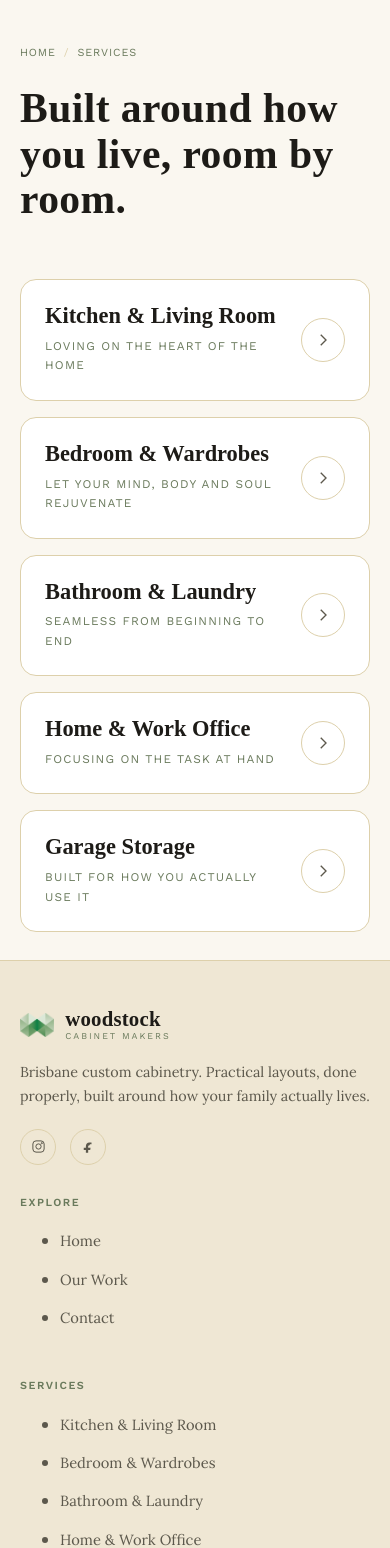
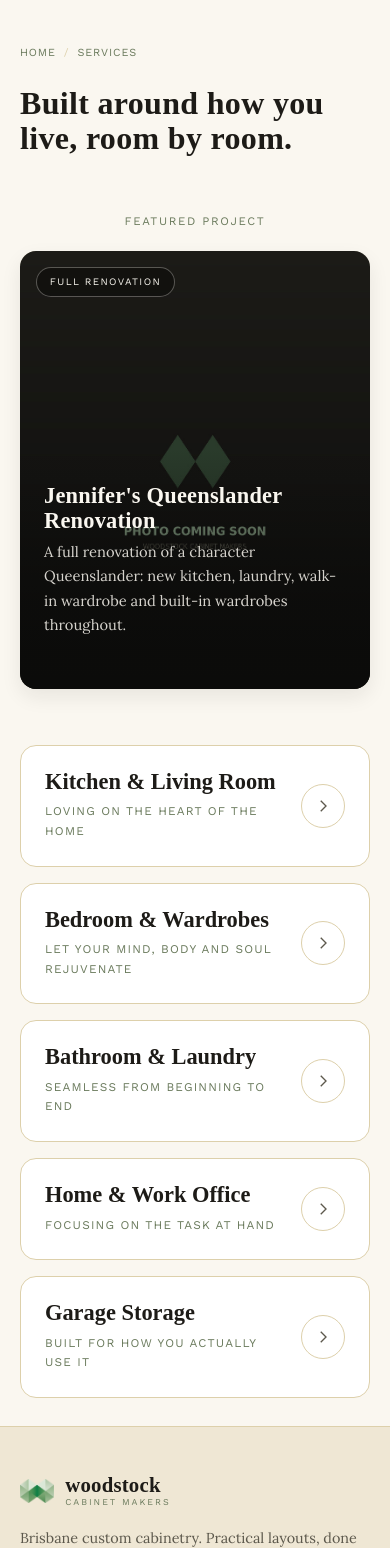
Before and after one commit to mostofanayem/Woodstock-cabinetmakers-website, a PHP site: page /services/index.html in a window 390 px wide; the page is wider, and only the part inside the window is pictured. Shown: the part 130-1678 px from the top of that part. Run offline with PHP 8.4, Linux system fonts and the light colour scheme; some web fonts are replaced.

Commit message:
Shrink inner-page headline size, add a featured project to Services
- Inner-page h1s (page-header context: services, projects, 404) now
  step down from the hero's full display scale (was clamp(2.6rem, 6vw,
  5rem), same as the hero itself) to clamp(2rem, 4.2vw, 3.3rem) — the
  Services headline in particular was wrapping to two oversized lines.
  Hero keeps its own larger size via .hero h1, untouched.
- Added a "Featured Project" section directly under the Services
  headline: a single centered project-card (Jennifer's Queenslander
  Renovation, chosen since it spans kitchen, laundry and wardrobes —
  several of the five categories this page lists), reusing the same
  overlay-on-photo component and hover behaviour as the homepage's
  project cards. Fixed a mobile overflow where the 16:9 banner ratio
  was too short for the overlay text at narrow widths; it switches to
  the taller 4:5 ratio used elsewhere on the site below 560px.

Co-Authored-By: Claude Sonnet 5 <noreply@anthropic.com>
Claude-Session: https://claude.ai/code/session_01N9CRESQwL9QJotFnvXfHQ1

```diff
--- a/404.html
+++ b/404.html
@@ -10,7 +10,7 @@
 <link rel="preconnect" href="https://fonts.googleapis.com">
 <link rel="preconnect" href="https://fonts.gstatic.com" crossorigin>
 <link href="https://fonts.googleapis.com/css2?family=Italiana&family=Lora:ital,wght@0,400..700;1,400..700&family=Work+Sans:wght@400;500;600;700&display=swap" rel="stylesheet">
-<link rel="stylesheet" href="assets/css/style.css?v=20261114">
+<link rel="stylesheet" href="assets/css/style.css?v=20261115">
 </head>
 <body>
 <header class="site-nav">
--- a/assets/css/style.css
+++ b/assets/css/style.css
@@ -728,6 +728,9 @@ a:hover > .img-frame::after, .project-card:hover .img-frame::after { opacity: 1;
    Inner page headers (services / projects / 404)
    ========================================================================== */
 .page-header { padding-block: clamp(2.75rem, 6vw, 4.5rem) clamp(1.75rem, 3.5vw, 2.75rem); }
+/* Inner-page titles step down from the hero's full display scale — the
+   hero is the one place on the site that should own the biggest type. */
+.page-header h1 { font-size: clamp(2rem, 4.2vw, 3.3rem); max-width: 18em; }
 .breadcrumbs {
   font-family: var(--font-label); font-size: 0.68rem; letter-spacing: 0.08em; text-transform: uppercase;
   color: var(--label); margin-bottom: 1.5rem; display: flex; gap: 0.5rem; align-items: center; flex-wrap: wrap;
@@ -784,6 +787,13 @@ a:hover > .img-frame::after, .project-card:hover .img-frame::after { opacity: 1;
 
 @media (max-width: 560px) {
   .service-list__item { padding: 1.5rem; }
+}
+
+.featured-label { font-family: var(--font-label); font-size: 0.72rem; letter-spacing: 0.14em; text-transform: uppercase; color: var(--label); text-align: center; margin-bottom: 1.25rem; }
+.featured-project-card { max-width: 680px; margin-inline: auto; }
+.featured-project-card .img-frame { aspect-ratio: 16 / 9; }
+@media (max-width: 560px) {
+  .featured-project-card .img-frame { aspect-ratio: 4 / 5; }
 }
 
 .fitted-grid { display: grid; grid-template-columns: repeat(auto-fill, minmax(260px, 1fr)); gap: 1.75rem; }
--- a/index.html
+++ b/index.html
@@ -18,7 +18,7 @@
 <link rel="preconnect" href="https://fonts.googleapis.com">
 <link rel="preconnect" href="https://fonts.gstatic.com" crossorigin>
 <link href="https://fonts.googleapis.com/css2?family=Italiana&family=Lora:ital,wght@0,400..700;1,400..700&family=Work+Sans:wght@400;500;600;700&display=swap" rel="stylesheet">
-<link rel="stylesheet" href="assets/css/style.css?v=20261114">
+<link rel="stylesheet" href="assets/css/style.css?v=20261115">
 <script type="application/ld+json">
 {
   "@context": "https://schema.org",
@@ -350,7 +350,7 @@
   </div>
 </footer>
 
-<script src="assets/js/main.js?v=20261114"></script>
+<script src="assets/js/main.js?v=20261115"></script>
 <script>document.getElementById('year').textContent = new Date().getFullYear();</script>
 </body>
 </html>
--- a/projects/debbies-entertainment-kitchen-wardrobe.php
+++ b/projects/debbies-entertainment-kitchen-wardrobe.php
@@ -11,7 +11,7 @@
 <link rel="preconnect" href="https://fonts.googleapis.com">
 <link rel="preconnect" href="https://fonts.gstatic.com" crossorigin>
 <link href="https://fonts.googleapis.com/css2?family=Italiana&family=Lora:ital,wght@0,400..700;1,400..700&family=Work+Sans:wght@400;500;600;700&display=swap" rel="stylesheet">
-<link rel="stylesheet" href="../assets/css/style.css?v=20261114">
+<link rel="stylesheet" href="../assets/css/style.css?v=20261115">
 </head>
 <body>
 <a class="skip-link" href="#main">Skip to content</a>
@@ -131,7 +131,7 @@
   </div>
 </footer>
 
-<script src="../assets/js/main.js?v=20261114"></script>
+<script src="../assets/js/main.js?v=20261115"></script>
 <script>document.getElementById('year').textContent = new Date().getFullYear();</script>
 </body>
 </html>
--- a/projects/index.html
+++ b/projects/index.html
@@ -11,7 +11,7 @@
 <link rel="preconnect" href="https://fonts.googleapis.com">
 <link rel="preconnect" href="https://fonts.gstatic.com" crossorigin>
 <link href="https://fonts.googleapis.com/css2?family=Italiana&family=Lora:ital,wght@0,400..700;1,400..700&family=Work+Sans:wght@400;500;600;700&display=swap" rel="stylesheet">
-<link rel="stylesheet" href="../assets/css/style.css?v=20261114">
+<link rel="stylesheet" href="../assets/css/style.css?v=20261115">
 </head>
 <body>
 <a class="skip-link" href="#main">Skip to content</a>
@@ -175,7 +175,7 @@
   </div>
 </footer>
 
-<script src="../assets/js/main.js?v=20261114"></script>
+<script src="../assets/js/main.js?v=20261115"></script>
 <script>document.getElementById('year').textContent = new Date().getFullYear();</script>
 </body>
 </html>
--- a/projects/jennifers-queenslander-renovation.php
+++ b/projects/jennifers-queenslander-renovation.php
@@ -11,7 +11,7 @@
 <link rel="preconnect" href="https://fonts.googleapis.com">
 <link rel="preconnect" href="https://fonts.gstatic.com" crossorigin>
 <link href="https://fonts.googleapis.com/css2?family=Italiana&family=Lora:ital,wght@0,400..700;1,400..700&family=Work+Sans:wght@400;500;600;700&display=swap" rel="stylesheet">
-<link rel="stylesheet" href="../assets/css/style.css?v=20261114">
+<link rel="stylesheet" href="../assets/css/style.css?v=20261115">
 </head>
 <body>
 <a class="skip-link" href="#main">Skip to content</a>
@@ -131,7 +131,7 @@
   </div>
 </footer>
 
-<script src="../assets/js/main.js?v=20261114"></script>
+<script src="../assets/js/main.js?v=20261115"></script>
 <script>document.getElementById('year').textContent = new Date().getFullYear();</script>
 </body>
 </html>
--- a/projects/lisas-kitchen.php
+++ b/projects/lisas-kitchen.php
@@ -11,7 +11,7 @@
 <link rel="preconnect" href="https://fonts.googleapis.com">
 <link rel="preconnect" href="https://fonts.gstatic.com" crossorigin>
 <link href="https://fonts.googleapis.com/css2?family=Italiana&family=Lora:ital,wght@0,400..700;1,400..700&family=Work+Sans:wght@400;500;600;700&display=swap" rel="stylesheet">
-<link rel="stylesheet" href="../assets/css/style.css?v=20261114">
+<link rel="stylesheet" href="../assets/css/style.css?v=20261115">
 </head>
 <body>
 <a class="skip-link" href="#main">Skip to content</a>
@@ -131,7 +131,7 @@
   </div>
 </footer>
 
-<script src="../assets/js/main.js?v=20261114"></script>
+<script src="../assets/js/main.js?v=20261115"></script>
 <script>document.getElementById('year').textContent = new Date().getFullYear();</script>
 </body>
 </html>
--- a/projects/maries-fireplace-and-cabinetry.php
+++ b/projects/maries-fireplace-and-cabinetry.php
@@ -11,7 +11,7 @@
 <link rel="preconnect" href="https://fonts.googleapis.com">
 <link rel="preconnect" href="https://fonts.gstatic.com" crossorigin>
 <link href="https://fonts.googleapis.com/css2?family=Italiana&family=Lora:ital,wght@0,400..700;1,400..700&family=Work+Sans:wght@400;500;600;700&display=swap" rel="stylesheet">
-<link rel="stylesheet" href="../assets/css/style.css?v=20261114">
+<link rel="stylesheet" href="../assets/css/style.css?v=20261115">
 </head>
 <body>
 <a class="skip-link" href="#main">Skip to content</a>
@@ -131,7 +131,7 @@
   </div>
 </footer>
 
-<script src="../assets/js/main.js?v=20261114"></script>
+<script src="../assets/js/main.js?v=20261115"></script>
 <script>document.getElementById('year').textContent = new Date().getFullYear();</script>
 </body>
 </html>
--- a/services/bathroom-and-laundry.html
+++ b/services/bathroom-and-laundry.html
@@ -11,7 +11,7 @@
 <link rel="preconnect" href="https://fonts.googleapis.com">
 <link rel="preconnect" href="https://fonts.gstatic.com" crossorigin>
 <link href="https://fonts.googleapis.com/css2?family=Italiana&family=Lora:ital,wght@0,400..700;1,400..700&family=Work+Sans:wght@400;500;600;700&display=swap" rel="stylesheet">
-<link rel="stylesheet" href="../assets/css/style.css?v=20261114">
+<link rel="stylesheet" href="../assets/css/style.css?v=20261115">
 </head>
 <body>
 <a class="skip-link" href="#main">Skip to content</a>
@@ -126,7 +126,7 @@
   </div>
 </footer>
 
-<script src="../assets/js/main.js?v=20261114"></script>
+<script src="../assets/js/main.js?v=20261115"></script>
 <script>document.getElementById('year').textContent = new Date().getFullYear();</script>
 </body>
 </html>
--- a/services/bedroom-and-wardrobes.html
+++ b/services/bedroom-and-wardrobes.html
@@ -11,7 +11,7 @@
 <link rel="preconnect" href="https://fonts.googleapis.com">
 <link rel="preconnect" href="https://fonts.gstatic.com" crossorigin>
 <link href="https://fonts.googleapis.com/css2?family=Italiana&family=Lora:ital,wght@0,400..700;1,400..700&family=Work+Sans:wght@400;500;600;700&display=swap" rel="stylesheet">
-<link rel="stylesheet" href="../assets/css/style.css?v=20261114">
+<link rel="stylesheet" href="../assets/css/style.css?v=20261115">
 </head>
 <body>
 <a class="skip-link" href="#main">Skip to content</a>
@@ -127,7 +127,7 @@
   </div>
 </footer>
 
-<script src="../assets/js/main.js?v=20261114"></script>
+<script src="../assets/js/main.js?v=20261115"></script>
 <script>document.getElementById('year').textContent = new Date().getFullYear();</script>
 </body>
 </html>
--- a/services/garage-storage.html
+++ b/services/garage-storage.html
@@ -11,7 +11,7 @@
 <link rel="preconnect" href="https://fonts.googleapis.com">
 <link rel="preconnect" href="https://fonts.gstatic.com" crossorigin>
 <link href="https://fonts.googleapis.com/css2?family=Italiana&family=Lora:ital,wght@0,400..700;1,400..700&family=Work+Sans:wght@400;500;600;700&display=swap" rel="stylesheet">
-<link rel="stylesheet" href="../assets/css/style.css?v=20261114">
+<link rel="stylesheet" href="../assets/css/style.css?v=20261115">
 </head>
 <body>
 <a class="skip-link" href="#main">Skip to content</a>
@@ -116,7 +116,7 @@
   </div>
 </footer>
 
-<script src="../assets/js/main.js?v=20261114"></script>
+<script src="../assets/js/main.js?v=20261115"></script>
 <script>document.getElementById('year').textContent = new Date().getFullYear();</script>
 </body>
 </html>
--- a/services/home-and-work-office.html
+++ b/services/home-and-work-office.html
@@ -11,7 +11,7 @@
 <link rel="preconnect" href="https://fonts.googleapis.com">
 <link rel="preconnect" href="https://fonts.gstatic.com" crossorigin>
 <link href="https://fonts.googleapis.com/css2?family=Italiana&family=Lora:ital,wght@0,400..700;1,400..700&family=Work+Sans:wght@400;500;600;700&display=swap" rel="stylesheet">
-<link rel="stylesheet" href="../assets/css/style.css?v=20261114">
+<link rel="stylesheet" href="../assets/css/style.css?v=20261115">
 </head>
 <body>
 <a class="skip-link" href="#main">Skip to content</a>
@@ -120,7 +120,7 @@
   </div>
 </footer>
 
-<script src="../assets/js/main.js?v=20261114"></script>
+<script src="../assets/js/main.js?v=20261115"></script>
 <script>document.getElementById('year').textContent = new Date().getFullYear();</script>
 </body>
 </html>
--- a/services/index.html
+++ b/services/index.html
@@ -11,7 +11,7 @@
 <link rel="preconnect" href="https://fonts.googleapis.com">
 <link rel="preconnect" href="https://fonts.gstatic.com" crossorigin>
 <link href="https://fonts.googleapis.com/css2?family=Italiana&family=Lora:ital,wght@0,400..700;1,400..700&family=Work+Sans:wght@400;500;600;700&display=swap" rel="stylesheet">
-<link rel="stylesheet" href="../assets/css/style.css?v=20261114">
+<link rel="stylesheet" href="../assets/css/style.css?v=20261115">
 </head>
 <body>
 <a class="skip-link" href="#main">Skip to content</a>
@@ -58,6 +58,23 @@
   <div class="page-header wrap">
     <p class="breadcrumbs"><a href="../index.html">Home</a><span>/</span>Services</p>
     <h1>Built around how you live, room by room.</h1>
+  </div>
+
+  <div class="section section--tight">
+    <div class="wrap">
+      <p class="featured-label">Featured Project</p>
+      <a class="project-card featured-project-card" href="../projects/jennifers-queenslander-renovation.php">
+        <div class="img-frame">
+          <span class="project-card__tag">Full Renovation</span>
+          <img src="../assets/img/photos/jennifers-reno-main.jpg" alt="Jennifer's Queenslander renovation" width="1600" height="1000">
+          <div class="project-card__overlay">
+            <h3>Jennifer's Queenslander Renovation</h3>
+            <p>A full renovation of a character Queenslander: new kitchen, laundry, walk-in wardrobe and built-in wardrobes throughout.</p>
+            <span class="project-card__link">View Project <svg viewBox="0 0 16 16" fill="none" stroke="currentColor" stroke-width="1.6" aria-hidden="true"><path d="M2 8h11M9 4l4 4-4 4"/></svg></span>
+          </div>
+        </div>
+      </a>
+    </div>
   </div>
 
   <div class="section section--tight">
@@ -118,7 +135,7 @@
   </div>
 </footer>
 
-<script src="../assets/js/main.js?v=20261114"></script>
+<script src="../assets/js/main.js?v=20261115"></script>
 <script>document.getElementById('year').textContent = new Date().getFullYear();</script>
 </body>
 </html>
--- a/services/kitchen-and-living-room.html
+++ b/services/kitchen-and-living-room.html
@@ -11,7 +11,7 @@
 <link rel="preconnect" href="https://fonts.googleapis.com">
 <link rel="preconnect" href="https://fonts.gstatic.com" crossorigin>
 <link href="https://fonts.googleapis.com/css2?family=Italiana&family=Lora:ital,wght@0,400..700;1,400..700&family=Work+Sans:wght@400;500;600;700&display=swap" rel="stylesheet">
-<link rel="stylesheet" href="../assets/css/style.css?v=20261114">
+<link rel="stylesheet" href="../assets/css/style.css?v=20261115">
 </head>
 <body>
 <a class="skip-link" href="#main">Skip to content</a>
@@ -137,7 +137,7 @@
   </div>
 </footer>
 
-<script src="../assets/js/main.js?v=20261114"></script>
+<script src="../assets/js/main.js?v=20261115"></script>
 <script>document.getElementById('year').textContent = new Date().getFullYear();</script>
 </body>
 </html>
```
